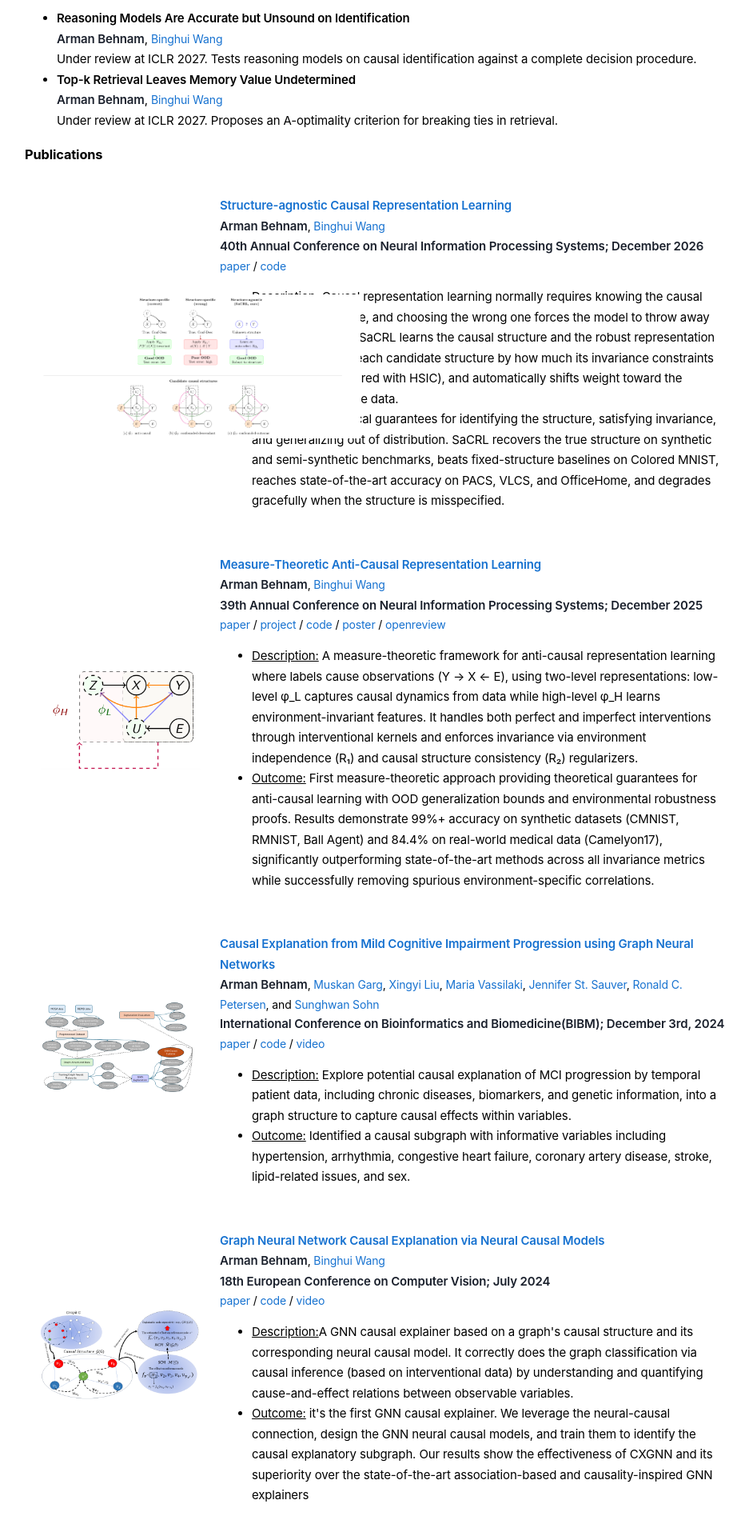
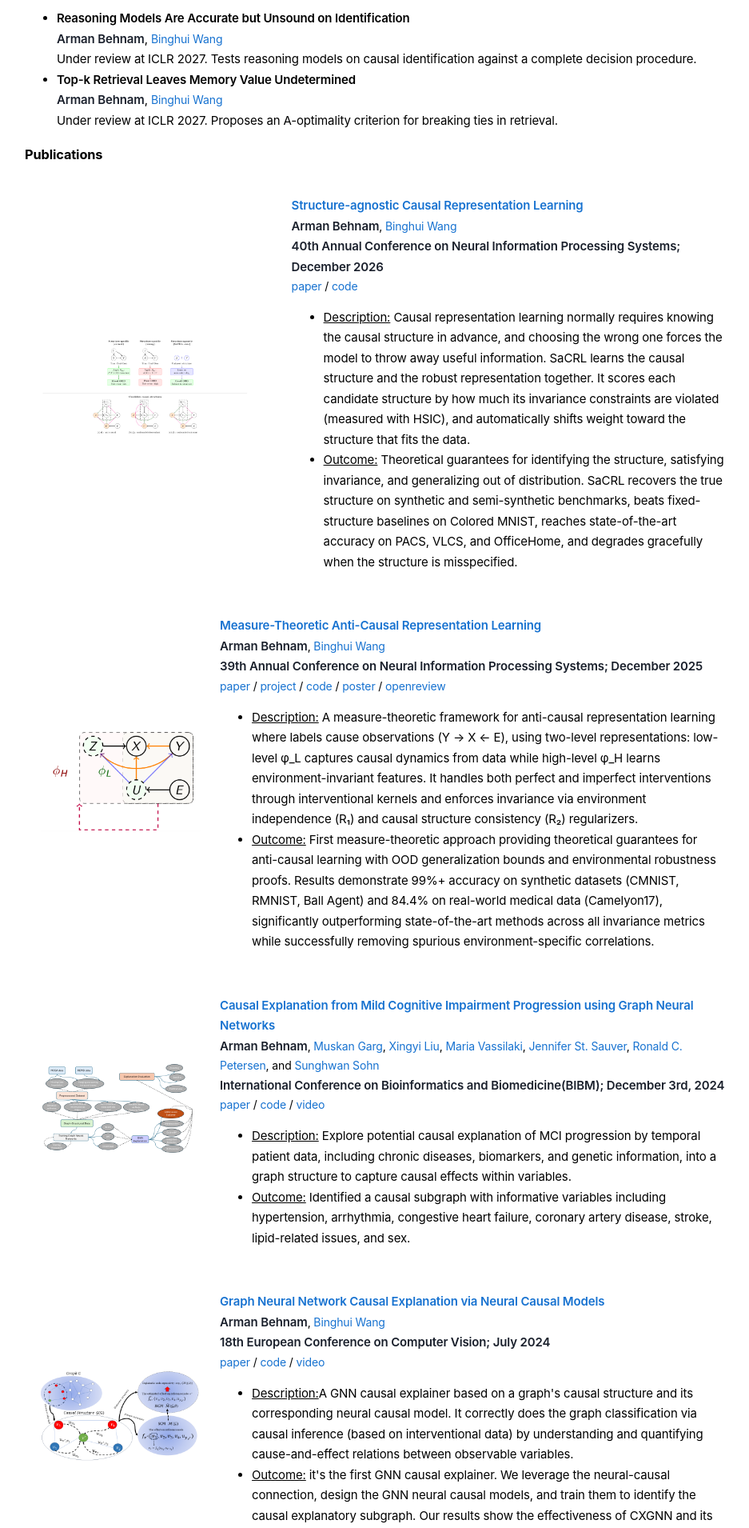
Before and after one commit to ArmanBehnam/ArmanBehnam.github.io, a Jekyll site: the page built from index.html, in a window 1280 px wide. Shown: the part 1419-3329 px from the top of the page at 80% size, without its empty margins (161-1098 px from the left). Built offline with Jekyll 4.4.1, drawn with Linux system fonts in a browser that asks for light colours.

Commit message:
Add CMP paper1112222

```diff
--- a/index.html
+++ b/index.html
@@ -150,12 +150,12 @@ Right now, I am building <b>Internal World Models</b> with the help of causal re
 
 <table style="width:100%;border:0px;border-spacing:0px;border-collapse:separate;margin-right:auto;margin-left:auto;"><tbody>
   <tr>
-    <td style="padding:20px;width:25%;vertical-align:middle">
-      <div class="one">
-    <img src='images/sacrl.png' width="400">
-	  </div>
-    </td>
-    <td style="padding:20px;width:75%;vertical-align:middle">
+    <td style="padding:20px;width:35%;vertical-align:middle">
+   <div class="one" style="width:100%; height:auto;">
+ <img src='images/sacrl.png' style="width:100%; height:auto;">
+</div>
+ </td>
+ <td style="padding:20px;width:65%;vertical-align:middle">
       <a href="https://arxiv.org/abs/2610.00968">
     <papertitle>Structure-agnostic Causal Representation Learning</papertitle>
       </a>
```
